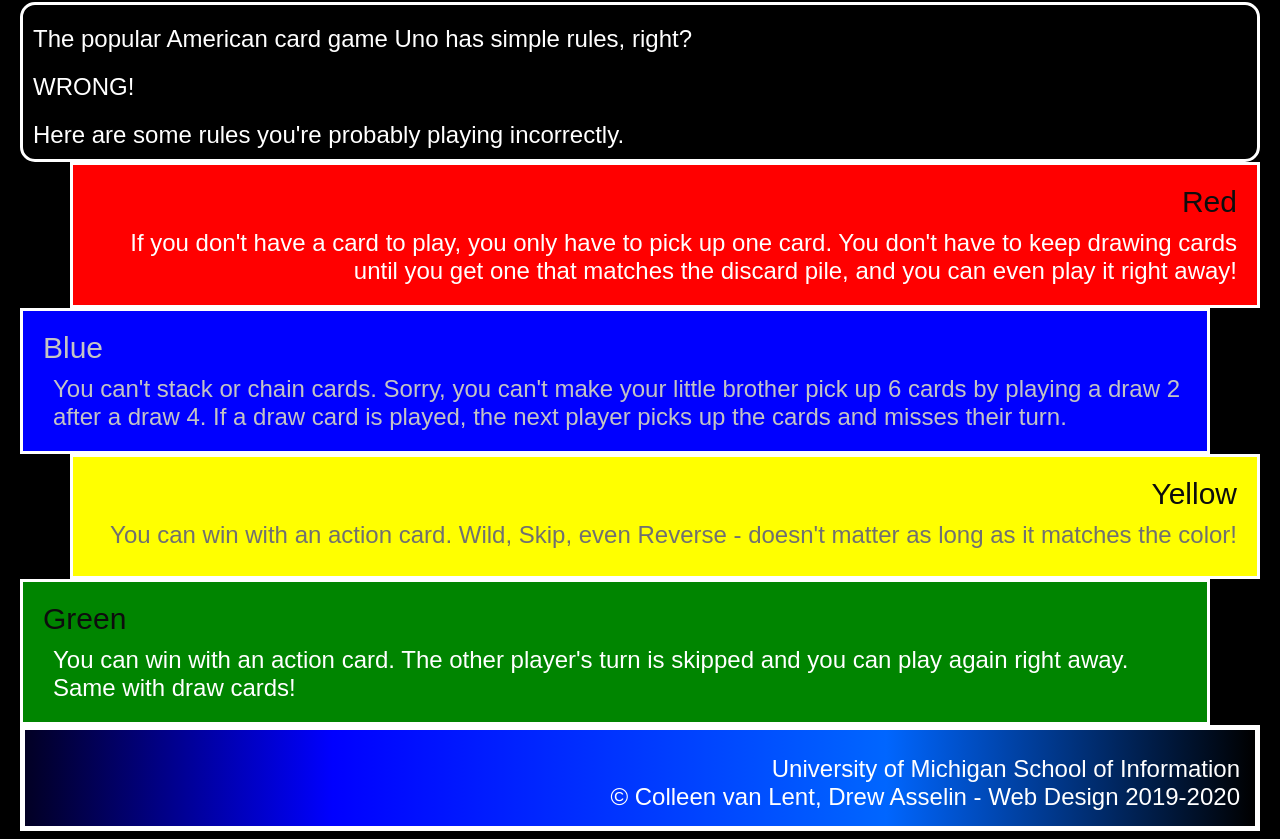
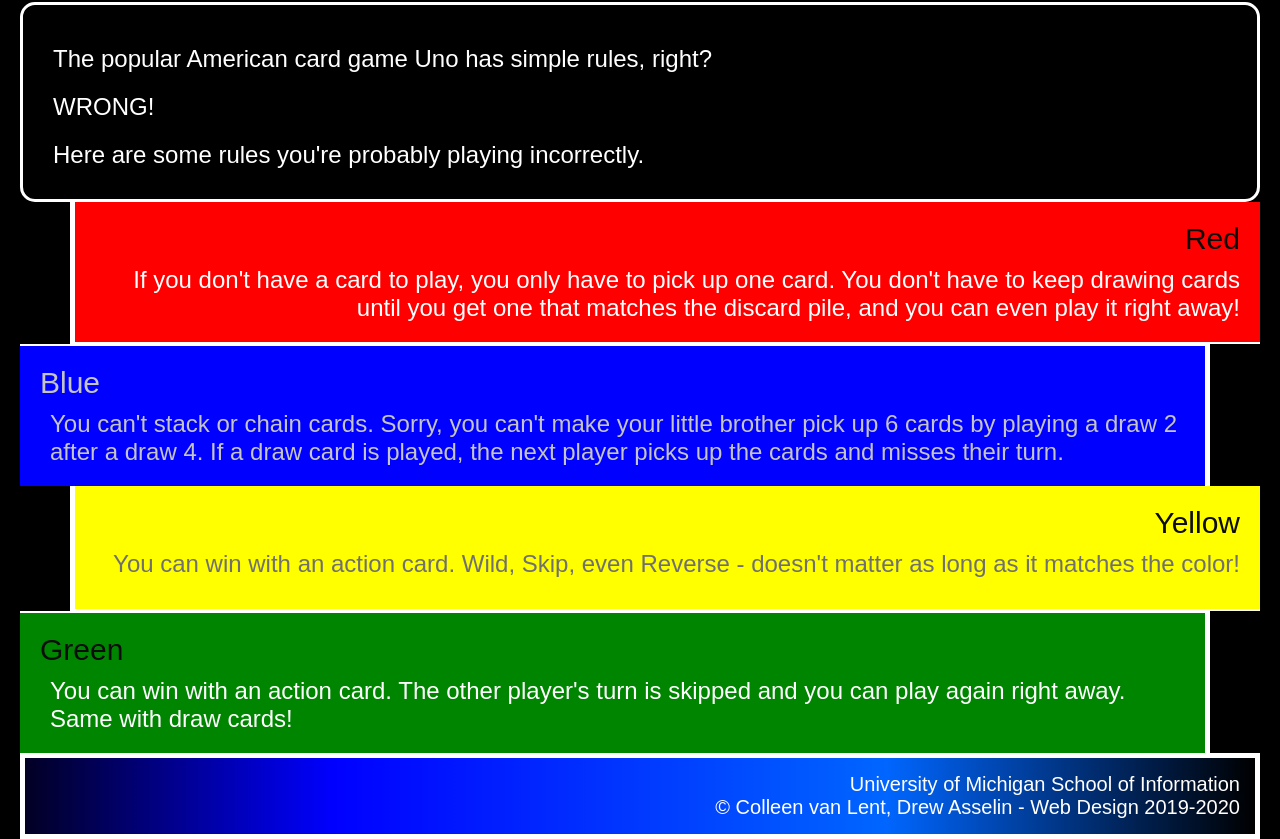
Before and after one commit to cmdanna/hw2-2023, a plain HTML site: page index.html in a window 1280 px wide. Shown: the part 316-1155 px from the top of the page. Drawn offline with Linux system fonts and the light colour scheme.

Commit message:
Add files via upload

```diff
--- a/css/style.css
+++ b/css/style.css
@@ -30,9 +30,9 @@ img{
 }
 
 div{
-    padding: 20px;
+    padding: 20px !important;
     border: 3px solid #fff;
-    min-height: 125px;
+    min-height: 125px !important;
 }
 
 .introduction{
@@ -43,28 +43,22 @@ div{
 }
 
 .red{
-    border: solid;
-    border-width: 0px 0px 2px 5px;
-    border-color: #fff;
     background-color: #f00;
     text-align: right;
     margin-left: 50px;
-    padding: 20px;
-    border: 3px solid #fff;
-    min-height: 125px;
+    border-width: 0px 0px 2px 5px;
+    border-style: solid;
+    border-color: #fff;
 }
 
 .blue{
-    border: solid;
-    border-width: 2px 5px 0px 0px;
-    border-color: #fff;
     background-color: #00f;
     text-align: left;
     margin-right: 50px;
     color: #C4C4C4;
-    padding: 20px;
-    border: 3px solid #fff;
-    min-height: 125px;
+    border-width: 2px 5px 0px 0px;
+    border-style: solid;
+    border-color: #fff;
 }
 
 .blue h2{
@@ -72,35 +66,32 @@ div{
 }
 
 .yellow{
-    border: solid;
-    border-width: 0px 0px 2px 5px;
-    border-color: #fff;
     background-color: #ff0;
     text-align: right;
     margin-left: 50px;
     color: #707070;
-    padding: 20px;
-    border: 3px solid #fff;
-    min-height: 125px;
+    border-width: 0px 0px 2px 5px;
+    border-style: solid;
+    border-color: #fff;
 }
 
 .green{
-    border: solid;
-    border-width: 2px 5px 0px 0px;
-    border-color: #fff;
+    border: 2px 5px 0px 0px solid #fff;
     background-color: #008500;
     text-align: left;
     margin-right: 50px;
-    padding: 20px;
-    border: 3px solid #fff;
-    min-height: 125px;
+    border-width: 2px 5px 0px 0px;
+    border-style: solid;
+    border-color: #fff;
 }
 
 footer{
     background: rgb(2, 0, 36);
     background: linear-gradient(90deg, rgba(2, 0, 36, 1) 0%, rgba(0, 0, 255, 1) 25%, rgba(0, 102, 255, 1) 70%, rgba(0, 0, 0, 1) 100%);
-    border: 5px solid;
-    border-color: #fff;
+    border: 5px solid #fff;
+}
+
+footer p{
     font-size: 20px;
     text-align: right;
     padding: 15px 15px 15px 0px;
```
